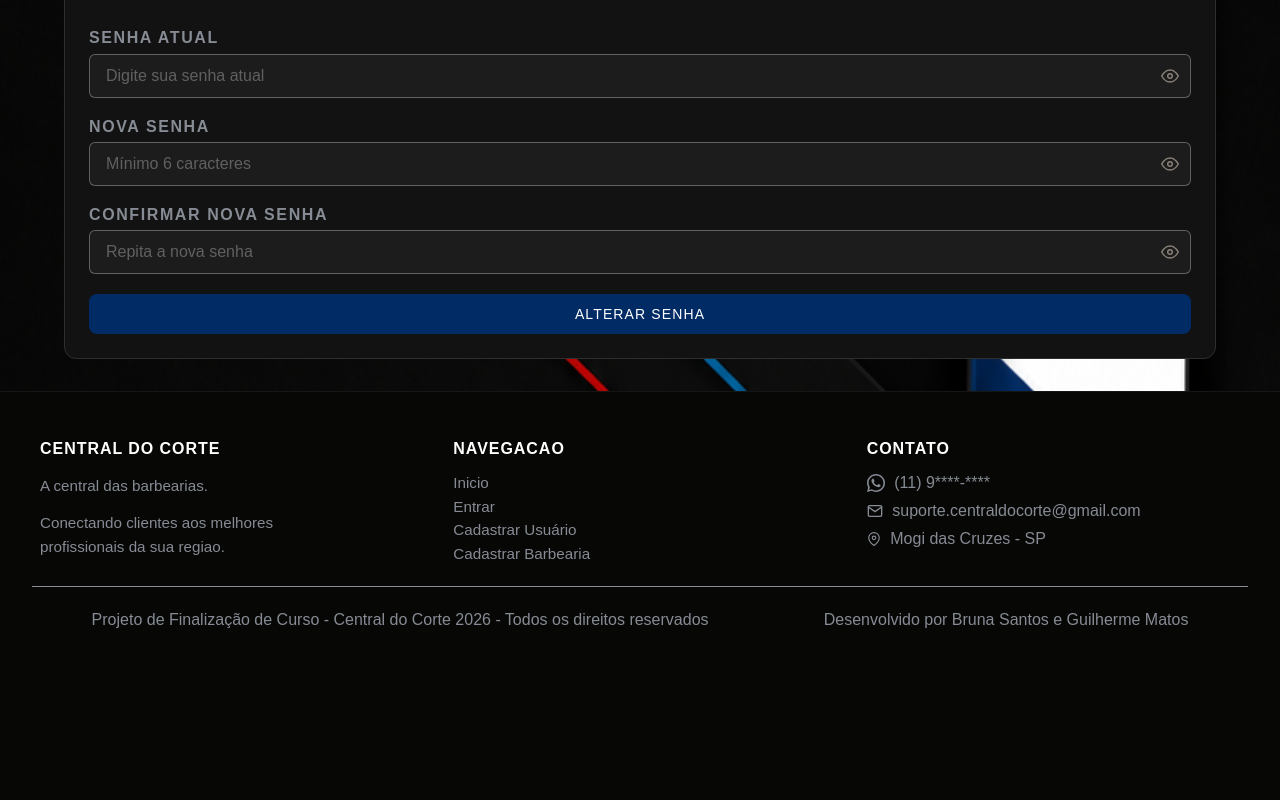
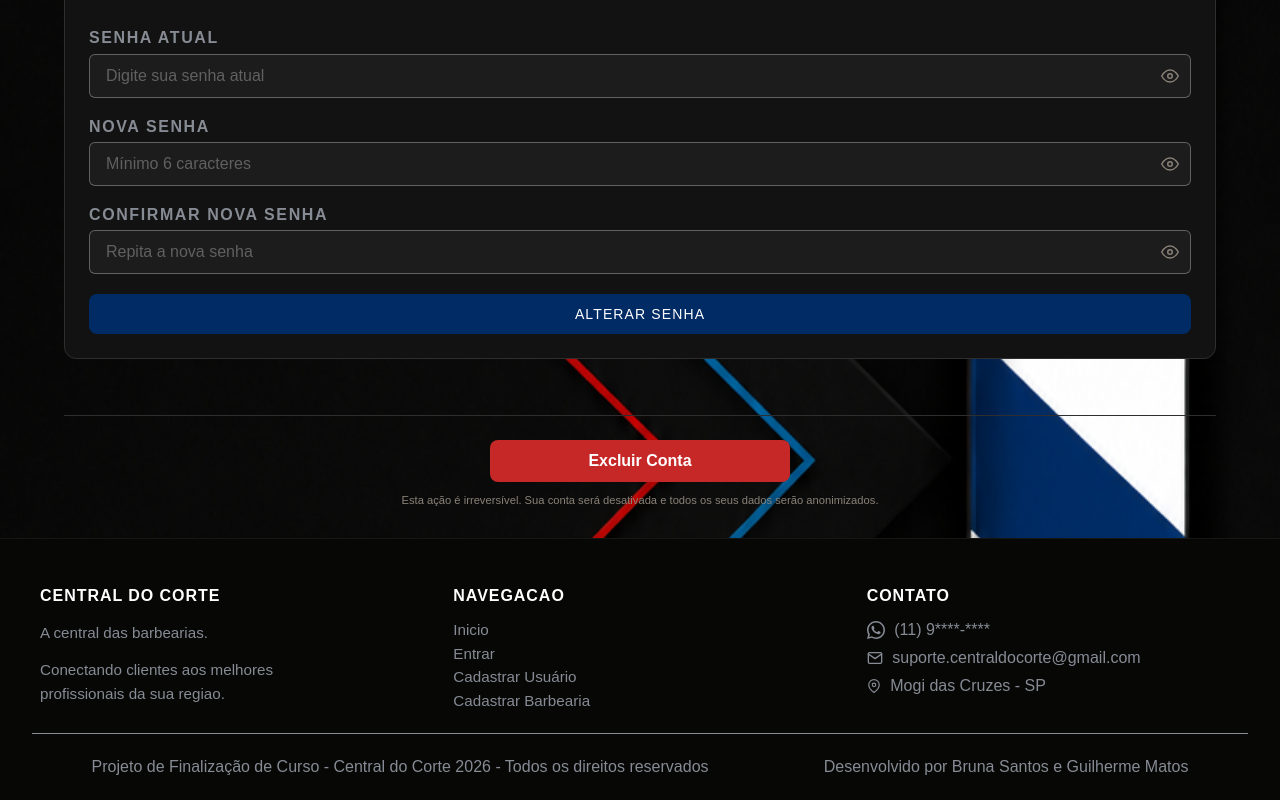
Before and after one commit to Guilherme-UMC/PFC_central_do_corte_front-end, a React (Vite) app: page /perfil in a window 1280 px wide. Shown: the part 631-1431 px from the top of the page. Before the commit the page ends 1284 px from the top, so only its background shows below. Built offline with nearby package versions, Linux system fonts and the light colour scheme; no server answers; sample sign-in values are in the browser's storage.

Commit message:
adição de exclusão de conta - LGPD

```diff
--- a/src/pages/BarbeariaPage.jsx
+++ b/src/pages/BarbeariaPage.jsx
@@ -142,7 +142,7 @@ const BarbeariaPage = ({ onNavigate }) => {
     const result = await AgendamentoService.listarDoDia(barbeariaId);
     if (result.success) {
       setAgendamentosHoje(result.data);
-      console.log(`📅 Agendamentos de hoje: ${result.data.length}`);
+
     }
   };
 
@@ -170,7 +170,7 @@ const BarbeariaPage = ({ onNavigate }) => {
     const result = await ProdutoService.listarTodosPorBarbearia(barbeariaId);
     if (result.success) {
       setProdutos(result.data || []);
-      console.log(`📦 Produtos carregados: ${result.data?.length || 0}`);
+
     }
   };
 
--- a/src/pages/Perfil.jsx
+++ b/src/pages/Perfil.jsx
@@ -4,6 +4,8 @@ import UsuarioService from '../services/UsuarioService';
 import Loader from '../components/Loader';
 import PasswordInput from '../components/PasswordInput';
 import '../styles/pages/perfil.css';
+import { useNavigate } from 'react-router-dom';
+import AdminService from '../services/AdminService';
 
 const Perfil = ({ onNavigate }) => {
   const { user, logout } = useAuthContext();
@@ -14,6 +16,9 @@ const Perfil = ({ onNavigate }) => {
   const [passwordData, setPasswordData] = useState({ oldPassword: '', newPassword: '', confirmPassword: '' });
   const [message, setMessage] = useState({ type: '', text: '' });
   const [submitting, setSubmitting] = useState(false);
+  const navigate = useNavigate();
+  const [showConfirmModal, setShowConfirmModal] = useState(false);
+  const [deleting, setDeleting] = useState(false);
 
   useEffect(() => {
     carregarPerfil();
@@ -98,6 +103,59 @@ const Perfil = ({ onNavigate }) => {
   const handleFormChange = (e) => {
     const { name, value } = e.target;
     setFormData(prev => ({ ...prev, [name]: value }));
+  };
+
+  // Função para excluir conta (inativa e depois remove)
+  const handleExcluirConta = async () => {
+    setDeleting(true);
+    setMessage({ type: '', text: '' });
+
+    try {
+      // PASSO 1: Verificar se o usuário está ativo
+      if (profile?.active) {
+        setMessage({ type: 'info', text: 'Inativando conta...' });
+
+        // Inativar o usuário primeiro
+        const inativarResult = await AdminService.ativarDesativarUsuario(user?.id);
+
+        if (!inativarResult.success) {
+          throw new Error(inativarResult.message || 'Erro ao inativar conta');
+        }
+
+        setMessage({ type: 'info', text: 'Conta inativada. Removendo permanentemente...' });
+
+        // Pequeno delay para garantir que a inativação foi processada
+        await new Promise(resolve => setTimeout(resolve, 500));
+      }
+
+      // PASSO 2: Remover permanentemente o usuário
+      const removerResult = await AdminService.deletarUsuario(user?.id);
+
+      if (!removerResult.success) {
+        throw new Error(removerResult.message || 'Erro ao remover conta');
+      }
+
+      // Sucesso - fazer logout e redirecionar
+      setMessage({ type: 'success', text: 'Sua conta foi excluída permanentemente com sucesso!' });
+
+      setTimeout(() => {
+        logout();
+        navigate('/login');
+      }, 3000);
+
+    } catch (error) {
+      console.error('Erro ao excluir conta:', error);
+      setMessage({ type: 'error', text: error.message || 'Erro ao excluir conta. Tente novamente mais tarde.' });
+      setTimeout(() => setMessage({ type: '', text: '' }), 5000);
+    } finally {
+      setDeleting(false);
+      setShowConfirmModal(false);
+    }
+  };
+
+  // Abrir modal de confirmação
+  const openConfirmModal = () => {
+    setShowConfirmModal(true);
   };
 
   if (loading) return <Loader />;
@@ -215,9 +273,57 @@ const Perfil = ({ onNavigate }) => {
               </button>
             </form>
           </div>
-
+          {/* Botão de Excluir Conta */}
+          <div className="delete-account-section">
+            <button
+              className="btn-excluir-conta"
+              onClick={openConfirmModal}
+              disabled={deleting}
+            >
+              {deleting ? 'Processando...' : ' Excluir Conta'}
+            </button>
+            <p className="delete-note">
+              Esta ação é irreversível. Sua conta será desativada e todos os seus dados serão anonimizados.
+            </p>
+          </div>
         </div>
       </div>
+      {/* Modal de Confirmação de Exclusão */}
+      {showConfirmModal && (
+        <div className="modal-overlay" onClick={() => setShowConfirmModal(false)}>
+          <div className="modal-content confirm-modal" onClick={(e) => e.stopPropagation()}>
+            <h3> Atenção!</h3>
+            <p className="confirm-message-delete">
+              <strong>Tem certeza que deseja EXCLUIR PERMANENTEMENTE sua conta?</strong>
+              <br /><br />
+              Esta ação irá:
+              <br />
+              Inativar sua conta imediatamente
+              <br />
+              Anonimizar todos os seus dados pessoais
+              <br />
+              Cancelar todos os seus agendamentos futuros
+              <br />
+              Impedir qualquer acesso futuro à plataforma
+              <br /><br />
+              <strong>Esta ação é IRREVERSÍVEL e não poderá ser desfeita!</strong>
+            </p>
+
+            <div className="modal-actions">
+              <button className="btn-cancelar" onClick={() => setShowConfirmModal(false)} disabled={deleting}>
+                Cancelar
+              </button>
+              <button
+                className="btn-excluir-modal"
+                onClick={handleExcluirConta}
+                disabled={deleting}
+              >
+                {deleting ? 'Processando...' : 'Sim, quero excluir minha conta'}
+              </button>
+            </div>
+          </div>
+        </div>
+      )}
     </div>
   );
 };
--- a/src/styles/pages/perfil.css
+++ b/src/styles/pages/perfil.css
@@ -25,5 +25,96 @@
   background: rgba(255, 255, 255, 0.03);
   border-radius: 6px;
 }
+
+
+  .delete-account-section {
+    margin-top: 2rem;
+    padding-top: 1.5rem;
+    border-top: 1px solid var(--corte-border);
+    text-align: center;
+  }
+
+  .btn-excluir-conta {
+    background: #c62828;
+    color: white;
+    border: none;
+    padding: 0.75rem 1.5rem;
+    border-radius: 8px;
+    cursor: pointer;
+    font-size: 1rem;
+    font-weight: 600;
+    transition: all 0.2s;
+    width: 100%;
+    max-width: 300px;
+  }
+
+  .btn-excluir-conta:hover:not(:disabled) {
+    background: #e53935;
+    transform: translateY(-2px);
+    box-shadow: 0 4px 12px rgba(198, 40, 40, 0.3);
+  }
+
+  .btn-excluir-conta:disabled {
+    opacity: 0.6;
+    cursor: not-allowed;
+    transform: none;
+  }
+
+  .delete-note {
+    margin-top: 0.75rem;
+    font-size: 0.7rem;
+    color: var(--corte-text-muted);
+  }
+
+  .confirm-message-delete {
+    margin: 1rem 0;
+    padding: 1rem;
+    background: rgba(198, 40, 40, 0.15);
+    border-left: 4px solid #c62828;
+    border-radius: 8px;
+    font-size: 0.85rem;
+    line-height: 1.6;
+    color: var(--corte-text);
+  }
+
+  .btn-excluir-modal {
+    background: #c62828;
+    color: white;
+    border: none;
+    padding: 0.6rem 1.2rem;
+    border-radius: 6px;
+    cursor: pointer;
+    font-weight: 600;
+    transition: all 0.2s;
+  }
+
+  .btn-excluir-modal:hover:not(:disabled) {
+    background: #e53935;
+    transform: translateY(-1px);
+  }
+
+  .btn-cancelar {
+    background: #2e2e2e;
+    color: white;
+    border: none;
+    padding: 0.6rem 1.2rem;
+    border-radius: 6px;
+    cursor: pointer;
+    font-weight: 600;
+    transition: all 0.2s;
+  }
+
+  .btn-cancelar:hover:not(:disabled) {
+    background: #424242;
+    transform: translateY(-1px);
+  }
+
+  button:disabled {
+    opacity: 0.6;
+    cursor: not-allowed;
+    transform: none;
+  }
+
+
 .logout-card { width: 20%;text-align: center; }
 .logout-card button {  margin-top: 1rem;}
```
